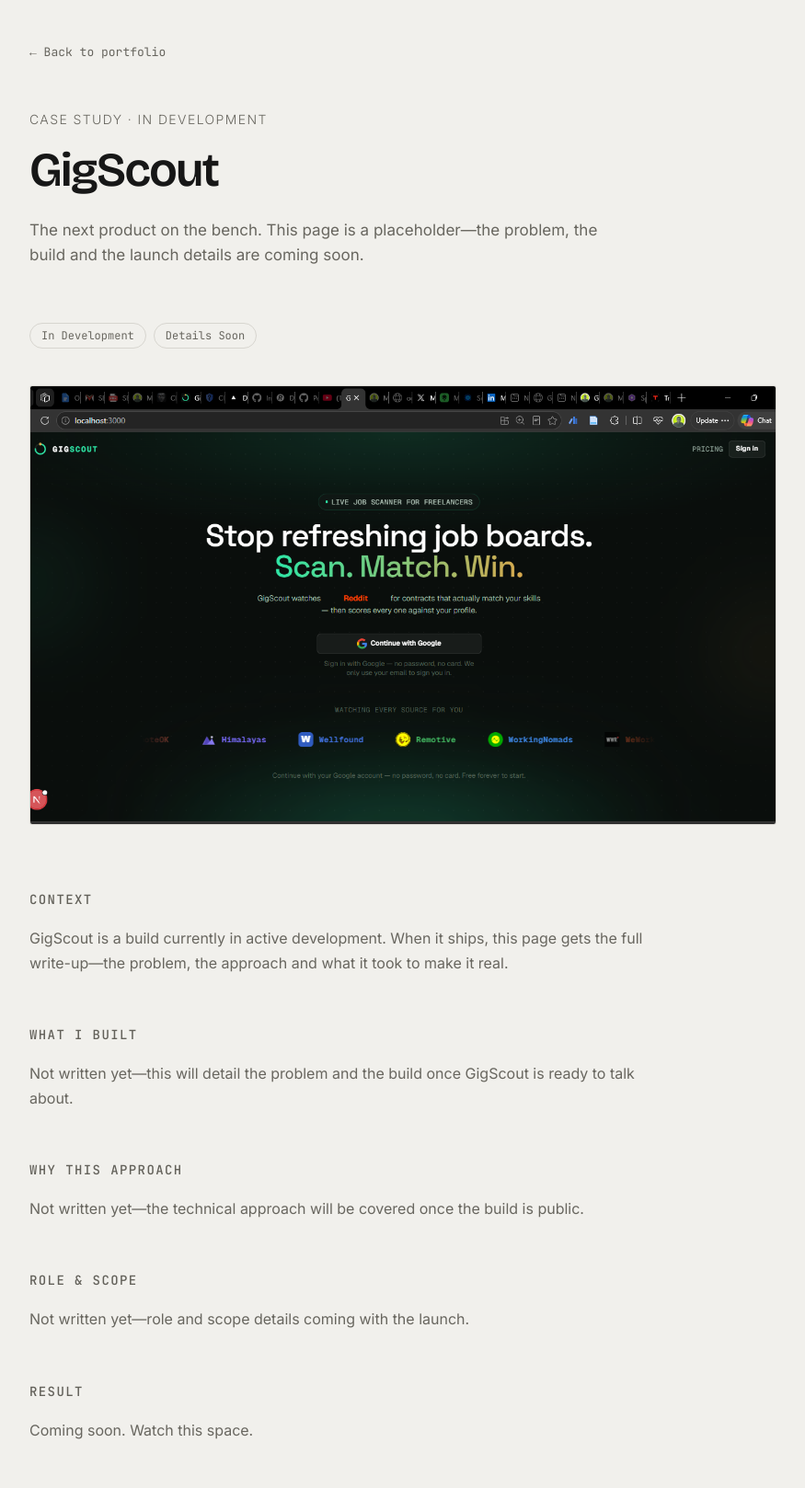
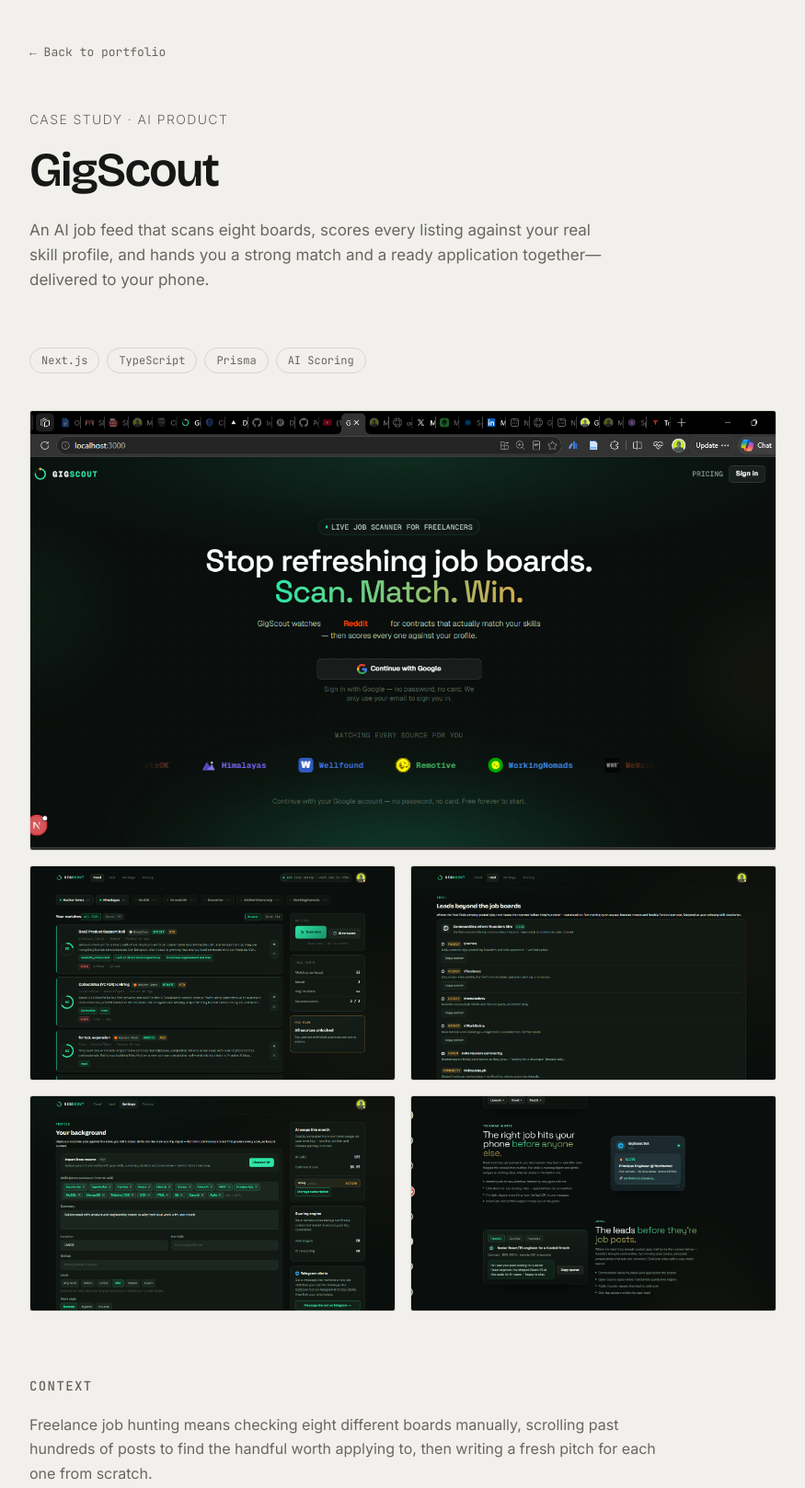
Before and after one commit to mayowa-kalejaiye/portfolio, a website: page projects/gigscout.html in a window 1280 px wide. Shown: the part 67-1685 px from the top of the page at 92% size, without its empty margins (202-1077 px from the left). Drawn offline with nearby package versions, Linux system fonts and the light colour scheme.

Commit message:
feat: add GigScout case study, update ClosetAI and PinPoint case studies, feature GigScout on homepage

```diff
--- a/projects/gigscout.html
+++ b/projects/gigscout.html
@@ -4,10 +4,10 @@
 <meta charset="UTF-8">
 <meta name="viewport" content="width=device-width, initial-scale=1.0">
 <title>GigScout — Case Study — Mayowa Kalejaiye</title>
-<meta name="description" content="Case study: GigScout — project in active development. Coming soon.">
+<meta name="description" content="Case study: GigScout — an AI job feed that scans eight boards, scores listings against your skills, and generates ready-to-send job kits. Built by Mayowa Kalejaiye.">
 <meta property="og:type" content="website">
 <meta property="og:title" content="GigScout — Case Study — Mayowa Kalejaiye">
-<meta property="og:description" content="Case study: GigScout — project in active development. Coming soon.">
+<meta property="og:description" content="Case study: GigScout — an AI job feed that scans eight boards, scores listings against your skills, and generates ready-to-send job kits. Built by Mayowa Kalejaiye.">
 <meta property="og:url" content="https://mayowa-kalejaiye.vercel.app/projects/gigscout.html">
 <meta property="og:image" content="https://mayowa-kalejaiye.vercel.app/images/og-image.png">
 <meta name="twitter:card" content="summary_large_image">
@@ -36,46 +36,55 @@
 <main class="case-main">
   <a class="back-link" href="../index.html">&larr; Back to portfolio</a>
 
-  <div class="case-sub">Case Study &middot; In Development</div>
+  <div class="case-sub">Case Study &middot; AI Product</div>
   <h1 class="case-title">GigScout</h1>
-  <p class="case-description">The next product on the bench. This page is a placeholder&mdash;the problem, the build and the launch details are coming soon.</p>
+  <p class="case-description">An AI job feed that scans eight boards, scores every listing against your real skill profile, and hands you a strong match and a ready application together&mdash;delivered to your phone.</p>
 
   <div class="case-links"></div>
 
   <div class="case-tags">
-    <span class="case-tag">In Development</span>
-    <span class="case-tag">Details Soon</span>
+    <span class="case-tag">Next.js</span>
+    <span class="case-tag">TypeScript</span>
+    <span class="case-tag">Prisma</span>
+    <span class="case-tag">AI Scoring</span>
   </div>
 
   <div class="case-hero-image">
     <img src="../images/gi1.png" alt="GigScout">
   </div>
 
+  <div class="gallery">
+    <div class="gallery-item"><img src="../images/gi2.png" alt="GigScout job feed"></div>
+    <div class="gallery-item"><img src="../images/gi3.png" alt="GigScout scoring"></div>
+    <div class="gallery-item"><img src="../images/gi4.png" alt="GigScout job kit"></div>
+    <div class="gallery-item"><img src="../images/gi5.png" alt="GigScout Telegram alerts"></div>
+  </div>
+
   <div class="case-body">
 
     <section class="case-section">
       <h2 class="case-h2">Context</h2>
-      <p class="case-p">GigScout is a build currently in active development. When it ships, this page gets the full write-up&mdash;the problem, the approach and what it took to make it real.</p>
+      <p class="case-p">Freelance job hunting means checking eight different boards manually, scrolling past hundreds of posts to find the handful worth applying to, then writing a fresh pitch for each one from scratch.</p>
     </section>
 
     <section class="case-section">
       <h2 class="case-h2">What I built</h2>
-      <p class="case-p">Not written yet&mdash;this will detail the problem and the build once GigScout is ready to talk about.</p>
+      <p class="case-p">An AI job feed that scans Remotive, Working Nomads, WeWorkRemotely, Reddit, RemoteOK, Himalayas, Hacker News, and Wellfound on an hourly cycle, scores every listing against a user&rsquo;s real skill profile, and surfaces only the matches worth their time. The free tier runs rule-based scoring across three boards. The paid tier, five dollars a month, unlocks all eight boards, AI-scored fit using the user&rsquo;s own API key, and AI-generated job kits&mdash;tailored resume bullets, an outreach pitch, and ready-to-send message templates built around the specific posting. A Telegram bot pushes fresh matches directly to a user&rsquo;s phone, flagging elite roles the moment they surface.</p>
     </section>
 
     <section class="case-section">
       <h2 class="case-h2">Why this approach</h2>
-      <p class="case-p">Not written yet&mdash;the technical approach will be covered once the build is public.</p>
+      <p class="case-p">Most job board tooling stops at filtering. The bigger cost isn&rsquo;t finding a fit, it&rsquo;s the hour spent writing a pitch after you&rsquo;ve found one. Building the job kit generation directly into the scoring pipeline collapses that gap, so a strong match and a ready application arrive together instead of as two separate steps a user has to do themselves.</p>
     </section>
 
     <section class="case-section">
       <h2 class="case-h2">Role &amp; scope</h2>
-      <p class="case-p">Not written yet&mdash;role and scope details coming with the launch.</p>
+      <p class="case-p">End to end: the multi-source scanning architecture, the scoring engine, the BYOK AI integration, the job kit generation, and the Telegram bot.</p>
     </section>
 
     <section class="case-section">
       <h2 class="case-h2">Result</h2>
-      <p class="case-p">Coming soon. Watch this space.</p>
+      <p class="case-p">A live, paid product, tested end to end by hand before launch&mdash;sign-in through match through generated job kit through Telegram alert.</p>
     </section>
 
   </div>
```
Also changed, not shown: index.html (+14 -0 lines), projects/closetai.html (+7 -7 lines), projects/pinpoint.html (+7 -7 lines), images/gi2.png (added), images/gi3.png (added), images/gi4.png (added), images/gi5.png (added).
